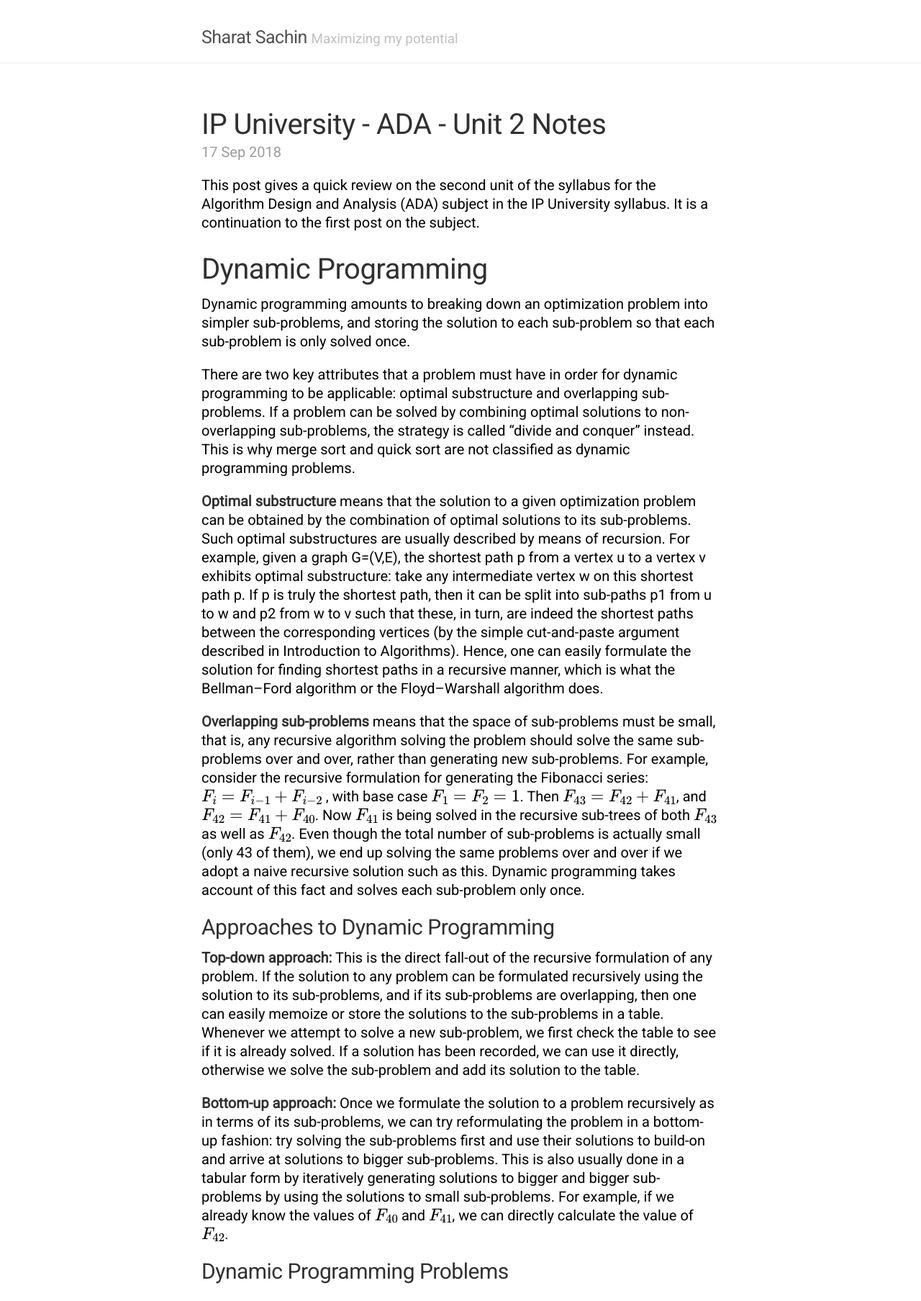
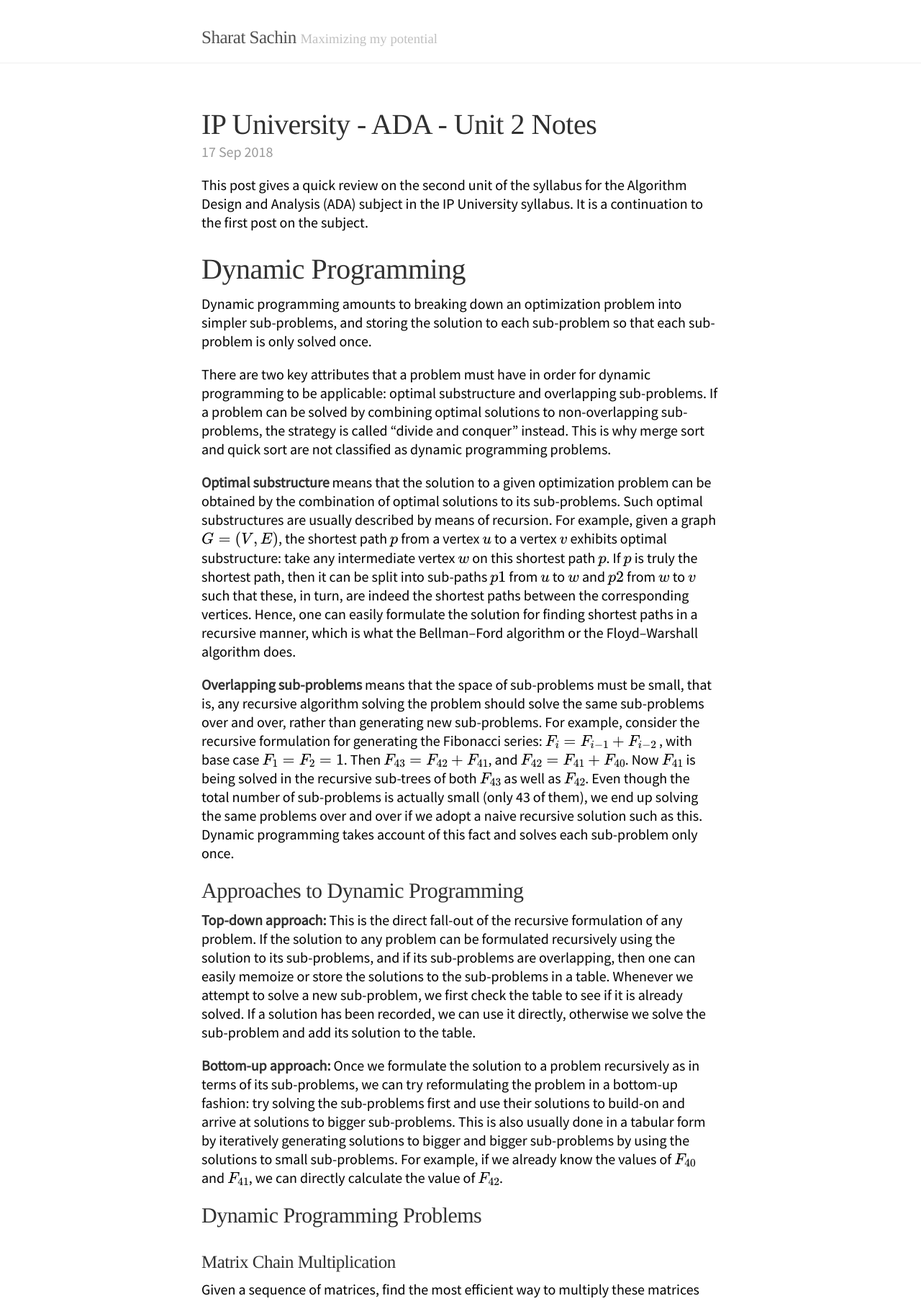
Before and after one commit to sharatsachin/sharatsachin.github.io, a Jekyll site: the page built from _posts/2018-09-17-ADA-unit2.md, in a window 1280 px wide, cut to the strip 104-1911 px from the top of the page. Shown: the whole strip at 72% size. Built offline with Jekyll 4.4.1, drawn with Linux system fonts in a browser that asks for light colours; some web fonts are replaced; formulas are drawn with MathJax 3; comment, search, counter and statistics services are not loaded.

Commit message:
changed fonts

```diff
--- a/_includes/head.html
+++ b/_includes/head.html
@@ -37,7 +37,7 @@
   <link rel="stylesheet" href="{{ site.baseurl }}/public/css/poole.css">
   <link rel="stylesheet" href="{{ site.baseurl }}/public/css/syntax.css">
   <link rel="stylesheet" href="{{ site.baseurl }}/public/css/lanyon.css">
-  <link href="https://fonts.googleapis.com/css?family=Roboto" rel="stylesheet">
+  <link href="https://fonts.googleapis.com/css?family=Source+Code+Pro|Source+Sans+Pro|Source+Serif+Pro" rel="stylesheet">
 
   <!-- Icons -->
   <link rel="apple-touch-icon-precomposed" sizes="144x144" href="{{ site.baseurl }}/public/apple-touch-icon-precomposed.png">
--- a/_posts/2018-09-17-ADA-unit2.md
+++ b/_posts/2018-09-17-ADA-unit2.md
@@ -14,7 +14,7 @@ Dynamic programming amounts to breaking down an optimization problem into simple
 
 There are two key attributes that a problem must have in order for dynamic programming to be applicable: optimal substructure and overlapping sub-problems. If a problem can be solved by combining optimal solutions to non-overlapping sub-problems, the strategy is called "divide and conquer" instead. This is why merge sort and quick sort are not classified as dynamic programming problems.
 
-**Optimal substructure** means that the solution to a given optimization problem can be obtained by the combination of optimal solutions to its sub-problems. Such optimal substructures are usually described by means of recursion. For example, given a graph G=(V,E), the shortest path p from a vertex u to a vertex v exhibits optimal substructure: take any intermediate vertex w on this shortest path p. If p is truly the shortest path, then it can be split into sub-paths p1 from u to w and p2 from w to v such that these, in turn, are indeed the shortest paths between the corresponding vertices (by the simple cut-and-paste argument described in Introduction to Algorithms). Hence, one can easily formulate the solution for finding shortest paths in a recursive manner, which is what the Bellman–Ford algorithm or the Floyd–Warshall algorithm does.
+**Optimal substructure** means that the solution to a given optimization problem can be obtained by the combination of optimal solutions to its sub-problems. Such optimal substructures are usually described by means of recursion. For example, given a graph \\( G=(V,E) \\), the shortest path \\(p\\) from a vertex \\(u\\) to a vertex \\(v\\) exhibits optimal substructure: take any intermediate vertex \\(w\\) on this shortest path \\(p\\). If \\(p\\) is truly the shortest path, then it can be split into sub-paths \\(p1\\) from \\(u\\) to \\(w\\) and \\(p2\\) from \\(w\\) to \\(v\\) such that these, in turn, are indeed the shortest paths between the corresponding vertices. Hence, one can easily formulate the solution for finding shortest paths in a recursive manner, which is what the Bellman–Ford algorithm or the Floyd–Warshall algorithm does.
 
 **Overlapping sub-problems** means that the space of sub-problems must be small, that is, any recursive algorithm solving the problem should solve the same sub-problems over and over, rather than generating new sub-problems. For example, consider the recursive formulation for generating the Fibonacci series: \\( F_{i} = F_{i-1} + F_{i-2} \\) , with base case \\( F_{1} = F_{2} = 1 \\). Then \\( F_{43} = F_{42} + F_{41} \\), and \\( F_{42} = F_{41} + F_{40} \\). Now \\( F_{41} \\) is being solved in the recursive sub-trees of both \\( F_{43} \\) as well as \\( F_{42} \\). Even though the total number of sub-problems is actually small (only 43 of them), we end up solving the same problems over and over if we adopt a naive recursive solution such as this. Dynamic programming takes account of this fact and solves each sub-problem only once.
 
--- a/public/css/lanyon.css
+++ b/public/css/lanyon.css
@@ -41,11 +41,11 @@ body {
 }
 
 html {
-  font-family: 'Roboto', Arial, sans-serif;
+  font-family: 'Source Sans Pro', Arial, Helvetica, sans-serif;
 }
 
 h1, h2, h3, h4, h5, h6 {
-  font-family: 'Roboto', Arial, sans-serif;
+  font-family: 'Source Serif Pro', Times, serif;
   font-weight: 400;
   color: #313131;
   letter-spacing: -.025rem;
@@ -148,7 +148,7 @@ h1, h2, h3, h4, h5, h6 {
   width: 14rem;
   visibility: hidden;
   overflow-y: auto;
-  font-family: 'Roboto', Arial, sans-serif;
+  font-family: 'Source Serif Pro', Times, serif;
   font-size: .875rem; /* 15px */
   color: rgba(255,255,255,.6);
   background-color: #202020;
@@ -368,7 +368,7 @@ a.sidebar-nav-item:focus {
   overflow: hidden; /* clearfix */
   margin-left: -1rem;
   margin-right: -1rem;
-  font-family: 'Roboto', Arial, sans-serif;
+  font-family: 'Source Serif Pro', Times, serif;
   color: #ccc;
   text-align: center;
 }
```
